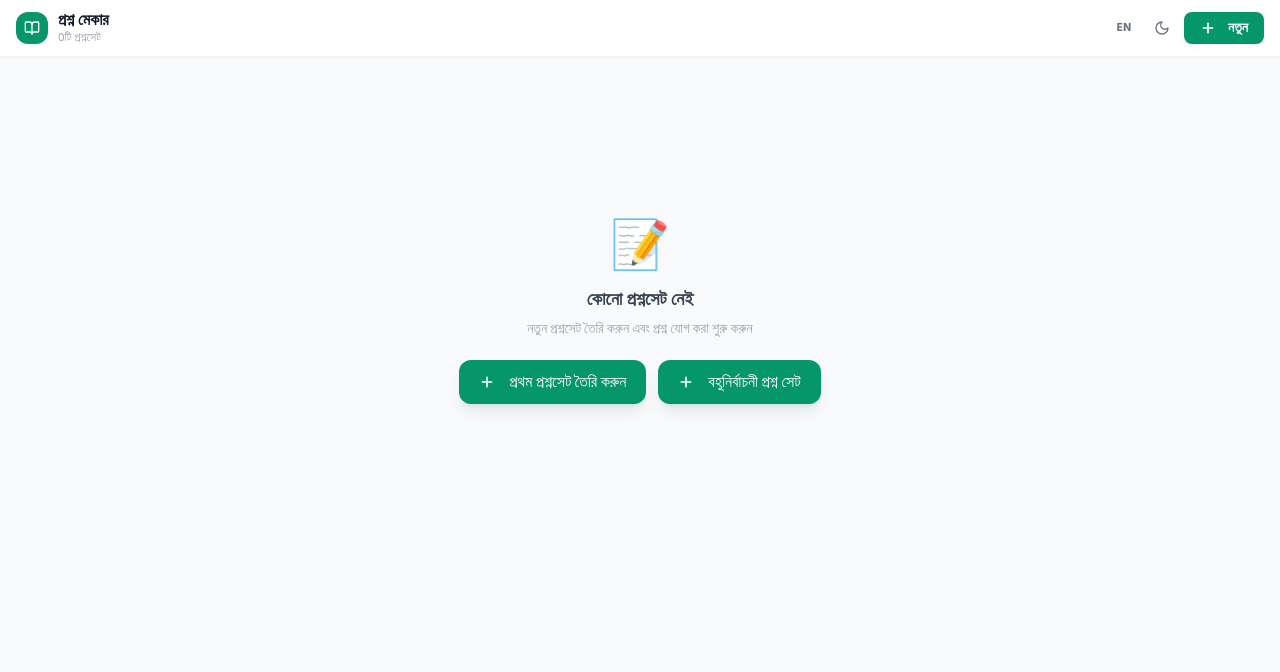
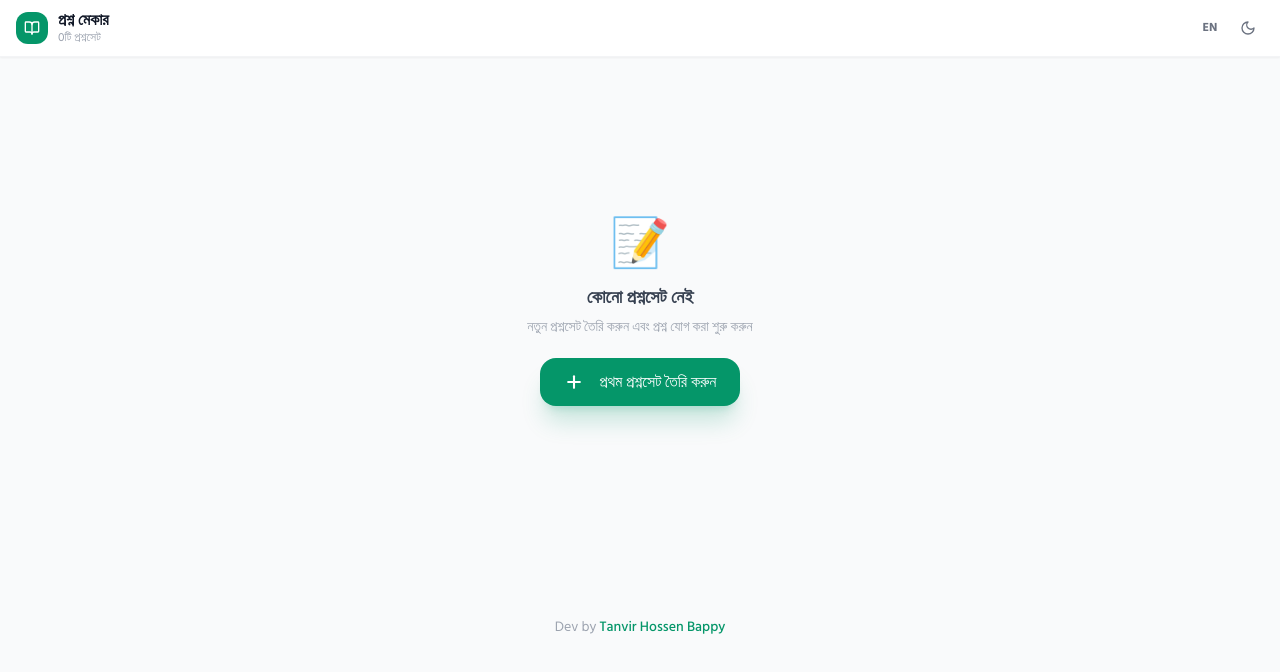
Before and after one commit to thbappy7706/bangla-question-maker, a React (Vite) app: page /bangla-question-maker/editor/1 in a window 1280 px wide. Both pictures are taken after a click on the button "ড্যাশবোর্ডে যান". Shown: the top 672 px of the page. Built offline with nearby package versions, Linux system fonts and the light colour scheme.

Commit message:
files added

```diff
--- a/src/pages/Dashboard.tsx
+++ b/src/pages/Dashboard.tsx
@@ -10,6 +10,7 @@ import { zodResolver } from '@hookform/resolvers/zod';
 import { z } from 'zod';
 import { useT, useLangStore } from '@/lib/i18n';
 import { useThemeStore } from '@/lib/theme';
+import { cn } from '@/lib/utils';
 
 function SetForm({ initial, onSave, onCancel }: {
   initial?: Partial<any>;
@@ -62,6 +63,7 @@ export default function Dashboard() {
   const [editSet, setEditSet] = useState<QuestionSet | null>(null);
   const [deleteId, setDeleteId] = useState<string | null>(null);
   const [createType, setCreateType] = useState<'normal' | 'mcq'>('normal');
+  const [typeSelectOpen, setTypeSelectOpen] = useState(false);
 
   const qCount = (id: string) => questions.filter(q => q.setId === id).length;
   const typeCount = (id: string, type: string) => questions.filter(q => q.setId === id && q.type === type).length;
@@ -122,10 +124,6 @@ export default function Dashboard() {
             >
               {theme === 'light' ? <Moon className="w-4 h-4" /> : <Sun className="w-4 h-4" />}
             </button>
-            <Button onClick={() => { setCreateType('normal'); setCreateOpen(true); }} size="sm" className="whitespace-nowrap px-4 font-bold shadow-md shadow-emerald-900/10">
-              <Plus className="w-4 h-4 mr-1.5" strokeWidth={2.5} />
-              {t('app.new')}
-            </Button>
           </div>
         </div>
       </div>
@@ -139,19 +137,10 @@ export default function Dashboard() {
               title={t('dashboard.empty.title')}
               desc={t('dashboard.empty.desc')}
               action={
-                <div className="flex flex-row items-center justify-center gap-3">
-                  <Button onClick={() => { setCreateType('normal'); setCreateOpen(true); }} className="px-5 shadow-lg shadow-emerald-900/10">
-                    <Plus className="w-4 h-4 mr-1.5" strokeWidth={2.5} />
-                    {t('dashboard.empty.action')}
-                  </Button>
-                  <Button
-                    onClick={() => { setCreateType('mcq'); setCreateOpen(true); }}
-                    className="px-5 bg-emerald-600 hover:bg-emerald-700 text-white border-none shadow-lg shadow-emerald-900/10"
-                  >
-                    <Plus className="w-4 h-4 mr-1.5" strokeWidth={2.5} />
-                    {t('app.newMCQ')}
-                  </Button>
-                </div>
+                <Button onClick={() => setTypeSelectOpen(true)} size="lg" className="px-6 rounded-2xl shadow-xl shadow-emerald-600/20">
+                  <Plus className="w-5 h-5 mr-2" strokeWidth={2.5} />
+                  {t('dashboard.empty.action')}
+                </Button>
               }
             />
           </div>
@@ -235,7 +224,65 @@ export default function Dashboard() {
             </Card>
           ))
         )}
+
+        {/* Footer */}
+        <footer className="pt-12 pb-8 text-center">
+          <p className="text-sm text-gray-400 dark:text-gray-600">
+            Dev by{' '}
+            <a
+              href="https://thbappy7706.github.io/"
+              target="_blank"
+              rel="noopener noreferrer"
+              className="text-emerald-600 dark:text-emerald-500 font-medium hover:underline transition-all"
+            >
+              Tanvir Hossen Bappy
+            </a>
+          </p>
+        </footer>
       </div>
+
+      {/* Floating Action Button for Dashboard */}
+      {sets.length > 0 && (
+        <button
+          onClick={() => setTypeSelectOpen(true)}
+          className={cn(
+            'fixed bottom-6 right-5 z-40 w-14 h-14 rounded-full shadow-xl',
+            'flex items-center justify-center transition-all duration-200 active:scale-95',
+            'bg-emerald-600 text-white shadow-emerald-300 dark:shadow-emerald-900/50'
+          )}
+          style={{ bottom: 'calc(24px + env(safe-area-inset-bottom))' }}
+          aria-label={t('app.new')}
+        >
+          <Plus className="w-6 h-6" strokeWidth={2.5} />
+        </button>
+      )}
+
+      {/* Set Type Selector */}
+      <BottomSheet open={typeSelectOpen} onClose={() => setTypeSelectOpen(false)} title={t('fab.selectType')}>
+        <div className="p-6 grid grid-cols-1 sm:grid-cols-2 gap-4">
+          <button
+            onClick={() => { setCreateType('normal'); setTypeSelectOpen(false); setCreateOpen(true); }}
+            className="flex flex-col items-center justify-center p-6 rounded-3xl border-2 border-gray-100 dark:border-white/10 bg-white dark:bg-white/5 hover:border-blue-500/50 transition-all active:scale-95 group"
+          >
+            <div className="w-14 h-14 bg-blue-100 dark:bg-blue-900/30 rounded-2xl flex items-center justify-center mb-4 transition-transform group-hover:scale-110">
+              <FileText className="w-7 h-7 text-blue-600 dark:text-blue-400" />
+            </div>
+            <span className="font-bold text-gray-900 dark:text-gray-100">{t('app.new')}</span>
+            <span className="text-xs text-gray-500 dark:text-gray-400 mt-1">{t('fab.srijonshilDesc')}</span>
+          </button>
+
+          <button
+            onClick={() => { setCreateType('mcq'); setTypeSelectOpen(false); setCreateOpen(true); }}
+            className="flex flex-col items-center justify-center p-6 rounded-3xl border-2 border-emerald-500/50 bg-emerald-50 dark:bg-emerald-900/30 hover:bg-emerald-100 dark:hover:bg-emerald-900/50 hover:border-emerald-500 transition-all active:scale-95 group"
+          >
+            <div className="w-14 h-14 bg-emerald-600 rounded-2xl flex items-center justify-center mb-4 shadow-lg shadow-emerald-600/40 transition-transform group-hover:scale-110">
+              <Plus className="w-7 h-7 text-white" />
+            </div>
+            <span className="font-bold text-emerald-700 dark:text-emerald-400">{t('app.newMCQ')}</span>
+            <span className="text-xs text-emerald-600 dark:text-emerald-500/80 mt-1 text-center">{t('fab.mcqDesc')}</span>
+          </button>
+        </div>
+      </BottomSheet>
 
       {/* Create sheet */}
       <BottomSheet open={createOpen} onClose={() => setCreateOpen(false)} title={t('setForm.createTitle')}>
--- a/src/pages/Editor.tsx
+++ b/src/pages/Editor.tsx
@@ -176,6 +176,21 @@ export default function Editor() {
             <QuestionCard key={q.id} question={q} index={idx} />
           ))
         )}
+
+        {/* Footer */}
+        <footer className="pt-12 pb-8 text-center">
+          <p className="text-sm text-gray-400 dark:text-gray-600">
+            Dev by{' '}
+            <a
+              href="https://thbappy7706.github.io/"
+              target="_blank"
+              rel="noopener noreferrer"
+              className="text-emerald-600 dark:text-emerald-500 font-medium hover:underline transition-all"
+            >
+              Tanvir Hossen Bappy
+            </a>
+          </p>
+        </footer>
       </div>
 
       {/* Floating Add Button */}
```
